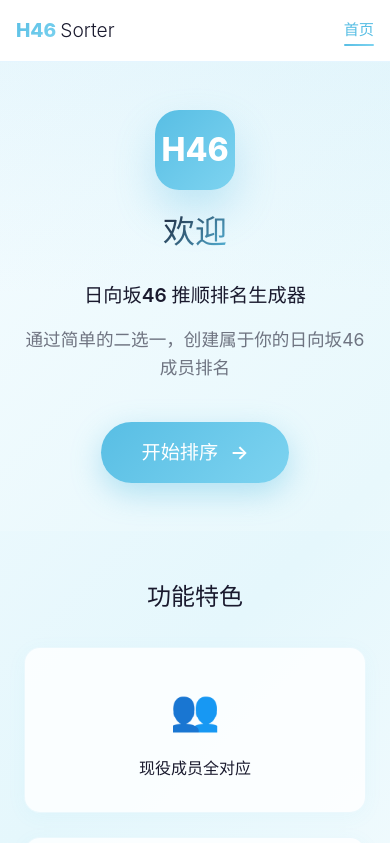
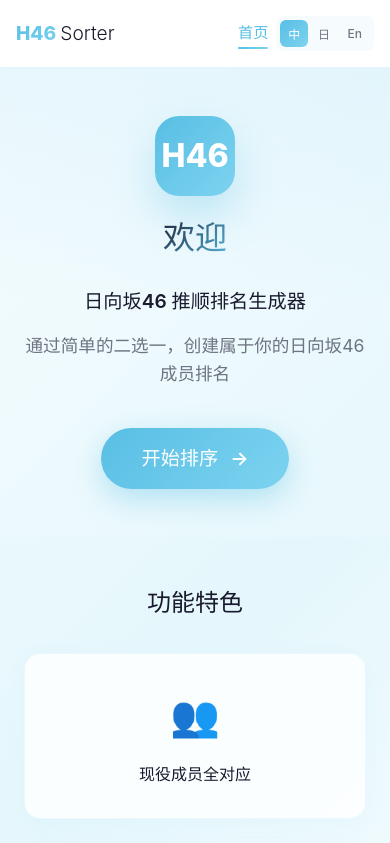
Before and after one commit to dddoct/h46sorter, a Vue app in the folder frontend/: page / in a window 390 px wide. Shown: the top 843 px of the page. Built offline with nearby package versions, Linux system fonts and the light colour scheme.

Commit message:
fix: fix the language switcher style on mobile

```diff
--- a/frontend/src/App.vue
+++ b/frontend/src/App.vue
@@ -201,7 +201,7 @@
   }
 
   .nav {
-    gap: 1rem;
+    gap: 0.5rem;
   }
 
   .logo-text,
@@ -210,7 +210,12 @@
   }
 
   .lang-switcher {
-    display: none;
+    gap: 0.1rem;
+  }
+
+  .lang-btn {
+    padding: 0.3rem 0.5rem;
+    font-size: 0.75rem;
   }
 }
 </style>
```
